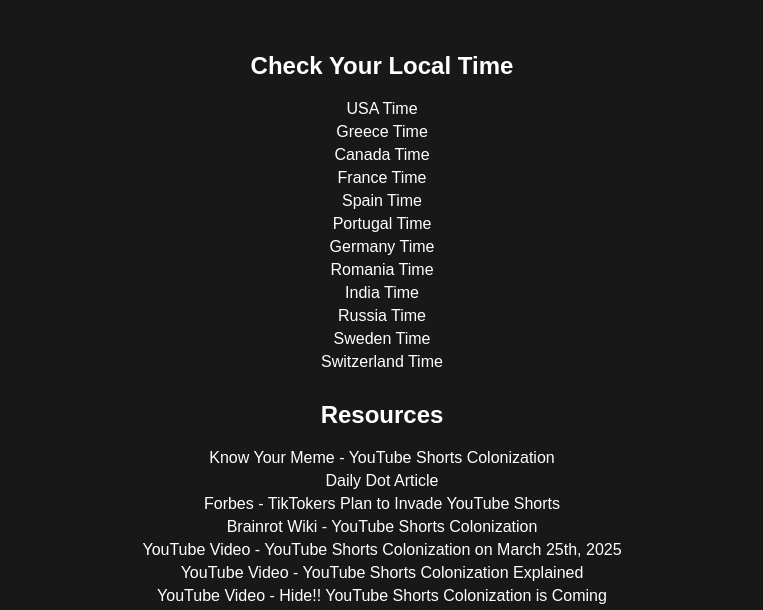
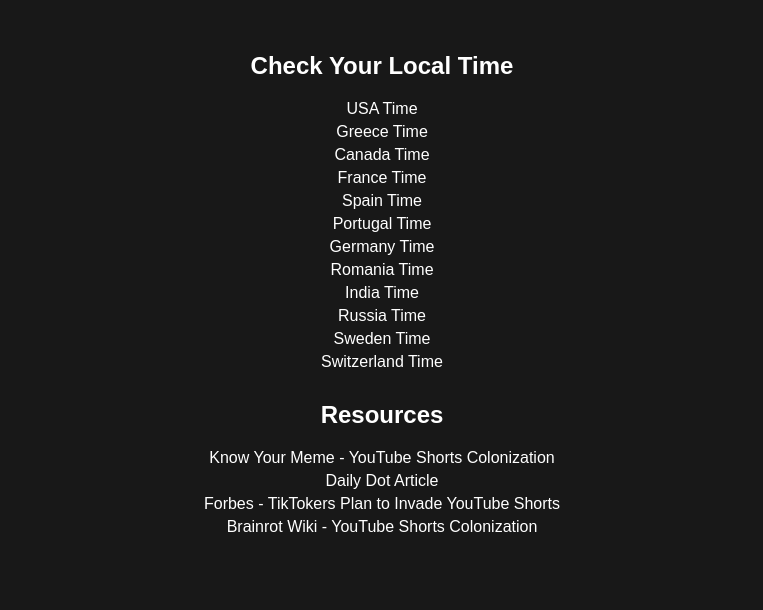
Before and after one commit to ytshortscolonization/ytshortscolonization.github.io, a plain HTML site: page index.html in a window 1280 px wide. Shown: the part 1435-2045 px from the top of the page, without its empty margins (258-1021 px from the left). After the commit the page ends 1976 px from the top, so only its background shows below. Drawn offline with Linux system fonts and the light colour scheme.

Commit message:
Update index.html

```diff
--- a/index.html
+++ b/index.html
@@ -86,9 +86,6 @@
             <a href="https://www.dailydot.com/culture/the-youtube-shorts-colonization-tiktok-march-25/" target="_blank">Daily Dot Article</a>
             <a href="https://www.forbes.com/sites/danidiplacido/2025/03/20/tiktokers-are-planning-to-invade-youtube-shorts/" target="_blank">Forbes - TikTokers Plan to Invade YouTube Shorts</a>
             <a href="https://brainrot.fandom.com/wiki/Youtube_shorts_colonization" target="_blank">Brainrot Wiki - YouTube Shorts Colonization</a>
-            <a href="https://www.youtube.com/watch?v=LE1ADA31uao" target="_blank">YouTube Video - YouTube Shorts Colonization on March 25th, 2025</a>
-            <a href="https://www.youtube.com/watch?v=YwIz42Lct-M" target="_blank">YouTube Video - YouTube Shorts Colonization Explained</a>
-            <a href="https://www.youtube.com/watch?v=8RKPhuyBrI8" target="_blank">YouTube Video - Hide!! YouTube Shorts Colonization is Coming</a>
         </div>
     </div>
 </body>
```
